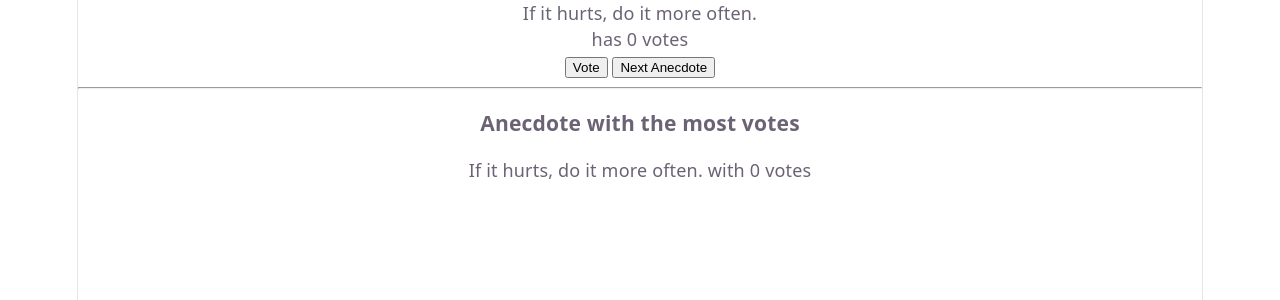
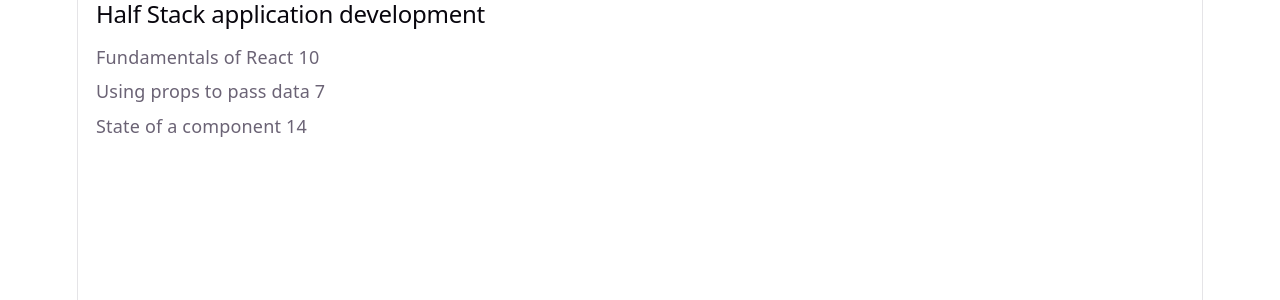
Before and after one commit to daddyschmack/fullstack-open-exercises, a React (Vite) app in the folder part1/: page / in a window 1280 px wide. Shown: the top 300 px of the page. Built offline with nearby package versions, Linux system fonts and the light colour scheme.

Commit message:
exerciee 2.1 & 2.2, course list and exercises

```diff
--- a/part1/src/App.css
+++ b/part1/src/App.css
@@ -203,3 +203,18 @@
   max-width: 2rem;
   text-align: left;
 }
+.courses{
+  margin-left: 1rem;
+  display: flex;
+  flex-direction: column;
+  gap: 8px;
+  justify-content: flex-start;
+  align-items: flex-start;
+}
+#topic-list{
+  display: flex;
+  flex-direction: column;
+  align-items: flex-start;
+  justify-content: flex-start;
+  gap: 8px;
+}
--- a/part1/src/App.jsx
+++ b/part1/src/App.jsx
@@ -1,49 +1,41 @@
 import { useState } from 'react'
-
-const Button = ({onClick, selected, text}) => <button onClick={onClick}>{text}</button>;
-
-const MostVoted = (votes) => votes.indexOf(Math.max(...votes));
-
-const App = () => {
-
-  const anecdotes = [
-    'If it hurts, do it more often.',
-    'Adding manpower to a late software project makes it later!',
-    'The first 90 percent of the code accounts for the first 90 percent of the development time...The remaining 10 percent of the code accounts for the other 90 percent of the development time.',
-    'Any fool can write code that a computer can understand. Good programmers write code that humans can understand.',
-    'Premature optimization is the root of all evil.',
-    'Debugging is twice as hard as writing the code in the first place. Therefore, if you write the code as cleverly as possible, you are, by definition, not smart enough to debug it.',
-    'Programming without an extremely heavy use of console.log is same as if a doctor would refuse to use x-rays or blood tests when diagnosing patients.',
-    'The only way to go fast, is to go well.'
-  ]
-
-  // Initialize an array of zeros that is the same length as the anecdotes array
-  const [votes, setVotes] = useState(new Array(anecdotes.length).fill(0))
-  const [selected, setSelected] = useState(0)
-
-  const handleRandomClick = () => {
-    setSelected(Math.floor(Math.random() * anecdotes.length))
-  }
-
-  const handleVoteClick = () => {
-    const copy = [...votes]       // Create a copy of the array
-    copy[selected] += 1           // Increment the vote for the currently selected anecdote
-    setVotes(copy)                // Set the state to the updated array
-  }
-
+import './App.css'
+const Course = (course) => {
+  const {parts} = course.course;
   return (
-    <div >
-      <p>{anecdotes[selected]}</p>
-      <p> has {votes[selected]} votes</p>
-      <Button onClick={handleVoteClick} text={'Vote'}/> <Button onClick={handleRandomClick} text="Next Anecdote"/>
-
-   <br/>
-    <hr />
-        <h3>Anecdote with the most votes</h3>
-        <p>{anecdotes[MostVoted(votes)]} with {votes[MostVoted(votes)]} votes</p>
+    <div className="courses">
+      <h2>{course.course.name}</h2>
+      <div id="topic-list">
+        {parts.map( part => <p key={part.id}>{part.name} {part.exercises}</p> )}
+      </div>
 
     </div>
   )
 }
+const App = () => {
+  const course = {
+    id: 1,
+    name: 'Half Stack application development',
+    parts: [
+      {
+        name: 'Fundamentals of React',
+        exercises: 10,
+        id: 1
+      },
+      {
+        name: 'Using props to pass data',
+        exercises: 7,
+        id: 2
+      },
+      {
+        name: 'State of a component',
+        exercises: 14,
+        id: 3
+      }
+    ]
+  }
+
+  return <Course course={course} />
+}
 
 export default App
```
